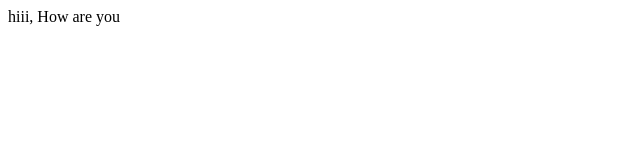
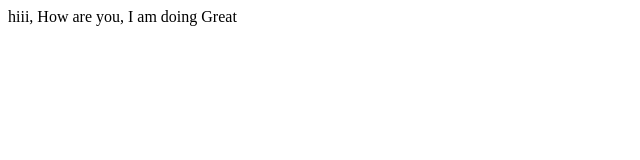
Before and after one commit to GithubResources1/Source-repository, a plain HTML site: page Index.html in a window 1280 px wide. Shown: the whole page, without its empty margins (0-640 px from the left). Drawn offline with Linux system fonts and the light colour scheme.

Commit message:
second push

```diff
--- a/Index.html
+++ b/Index.html
@@ -1,5 +1,5 @@
 <html>
 <body>
-hiii, How are you
+hiii, How are you, I am doing Great
 </body>
 </html>
```
Also changed, not shown: index.html (added, +1 -0 lines).
